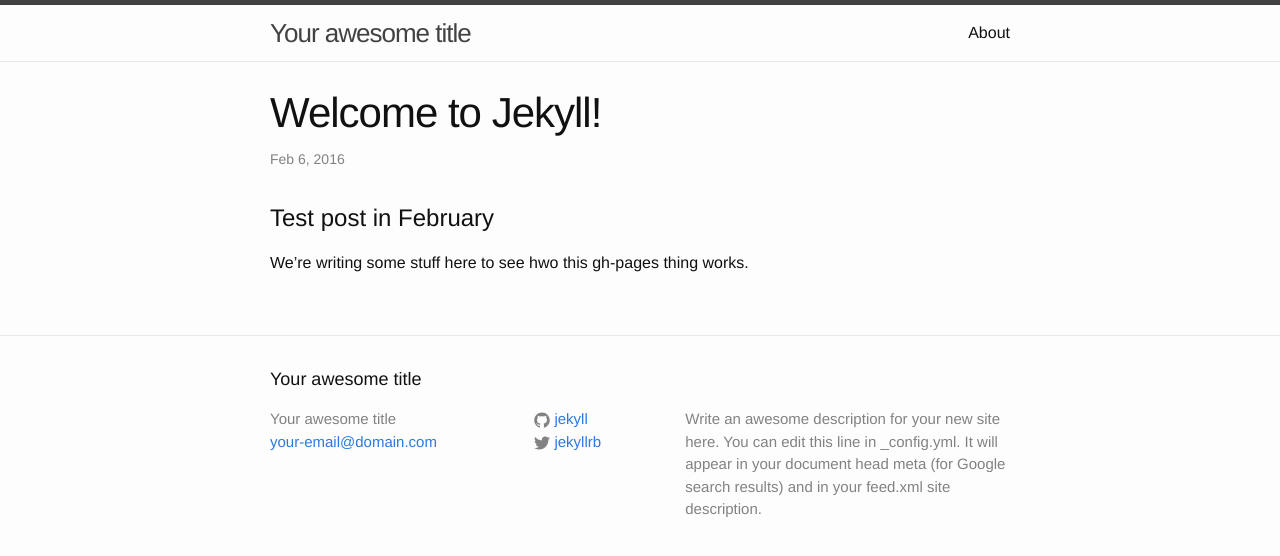
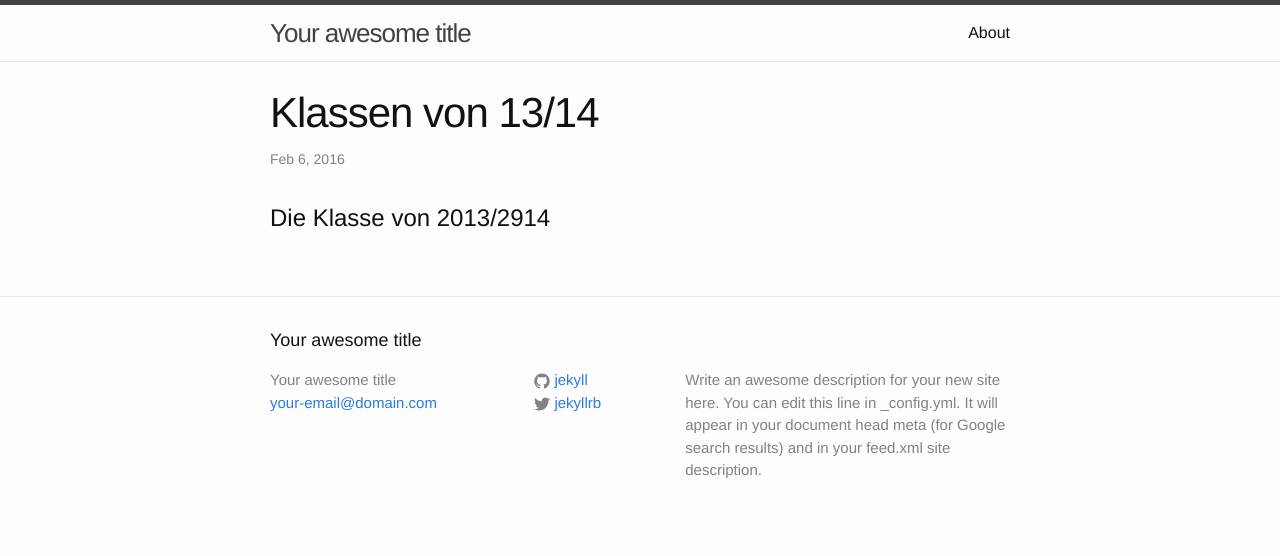
Before and after one commit to klugjohannes/pages-test, a Jekyll site: the page built from _posts/2016-02-06-test-post.md, in a window 1280 px wide. Shown: the top 556 px of the page. Built offline with Jekyll 4.4.1, drawn with Linux system fonts in a browser that asks for light colours.

Commit message:
Update 2016-02-06-test-post.md

```diff
--- a/_posts/2016-02-06-test-post.md
+++ b/_posts/2016-02-06-test-post.md
@@ -1,10 +1,7 @@
 ---
 layout: post
-title:  "Welcome to Jekyll!"
+title:  "Klassen von 13/14"
 date:   2016-02-06 20:37:11 +0100
-categories: jekyll update
 ---
 
-# Test post in February
-
-We're writing some stuff here to see hwo this gh-pages thing works.
+# Die Klasse von 2013/2914
```
